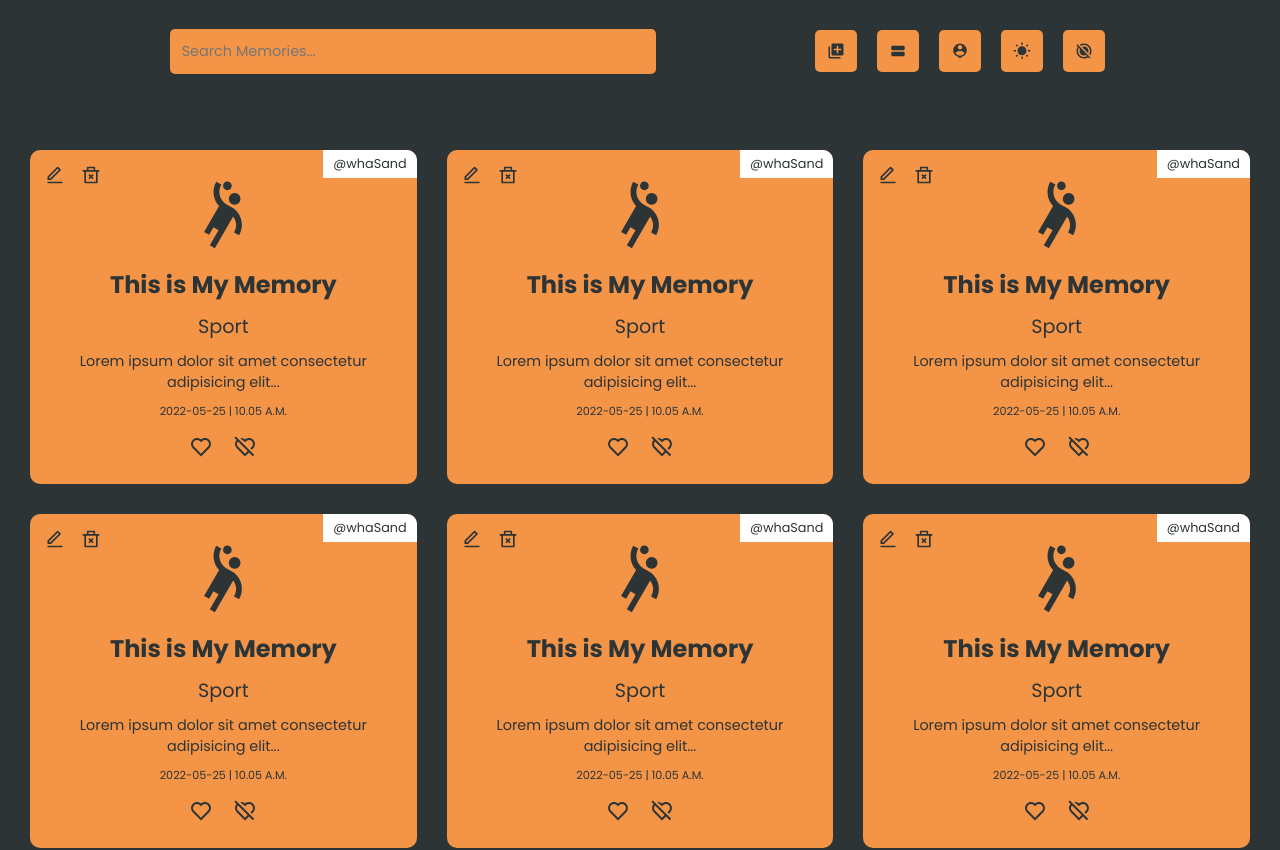
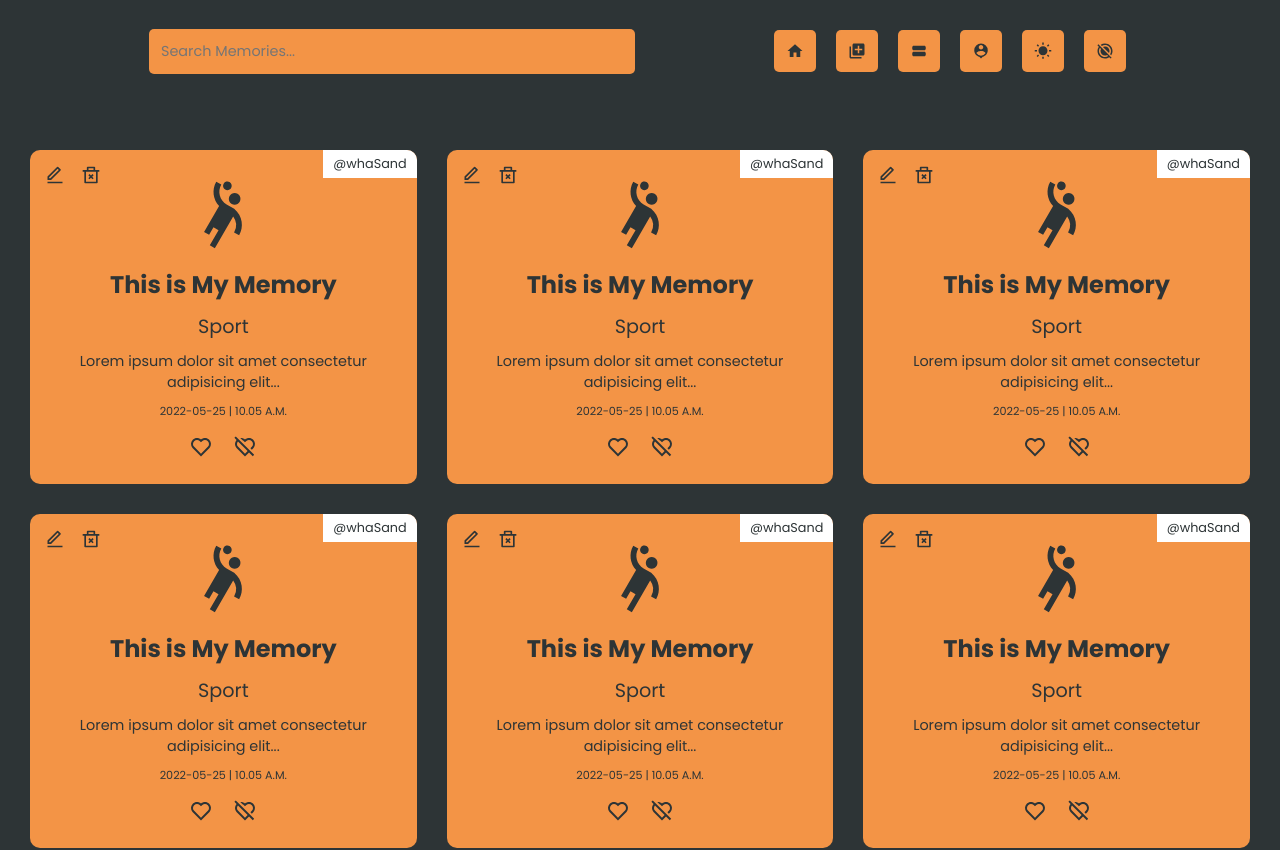
Before and after one commit to wahsandaruwan/memories_app_frontend, a React (Create React App) app: page / in a window 1280 px wide. Shown: the top 850 px of the page. Built offline with nearby package versions, Linux system fonts and the light colour scheme; the HTML template or start-up script is replaced by a standard one.

Commit message:
code updated

```diff
--- a/src/Components/Sections/NavBar.js
+++ b/src/Components/Sections/NavBar.js
@@ -2,7 +2,7 @@
 import { useContext } from "react"
 
 // Third-party components & modules
-import { MdAddToPhotos, MdViewStream, MdPersonPin, MdDarkMode, MdMotionPhotosOff, MdWbSunny } from "react-icons/md"
+import { MdHome, MdAddToPhotos, MdViewStream, MdPersonPin, MdDarkMode, MdMotionPhotosOff, MdWbSunny } from "react-icons/md"
 
 // Custom components & modules
 import InputBox from "../Elements/InputBox"
@@ -26,6 +26,7 @@ const NavBar = () => {
                     <InputBox inputType="text" inputPlaceholder="Search Memories..." />
                 </div>
                 <div className="menu">
+                    <ToolTip toolTipText="All memories"><MainButton buttonText={<MdHome />} /></ToolTip>
                     <ToolTip toolTipText="Add new memory"><MainButton buttonText={<MdAddToPhotos />} /></ToolTip>
                     <ToolTip toolTipText="My memories"><MainButton buttonText={<MdViewStream />} /></ToolTip>
                     <ToolTip toolTipText="My Account"><MainButton buttonText={<MdPersonPin />} /></ToolTip>
```
